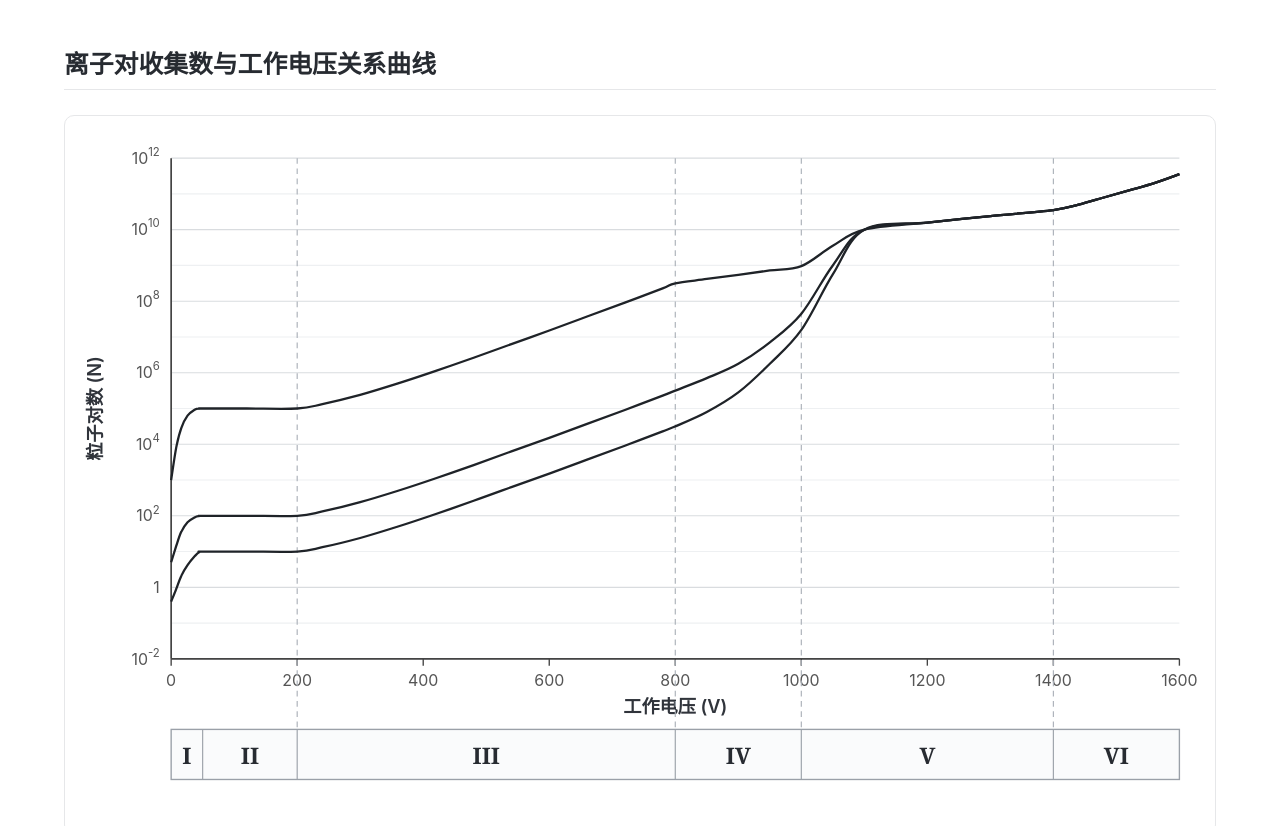
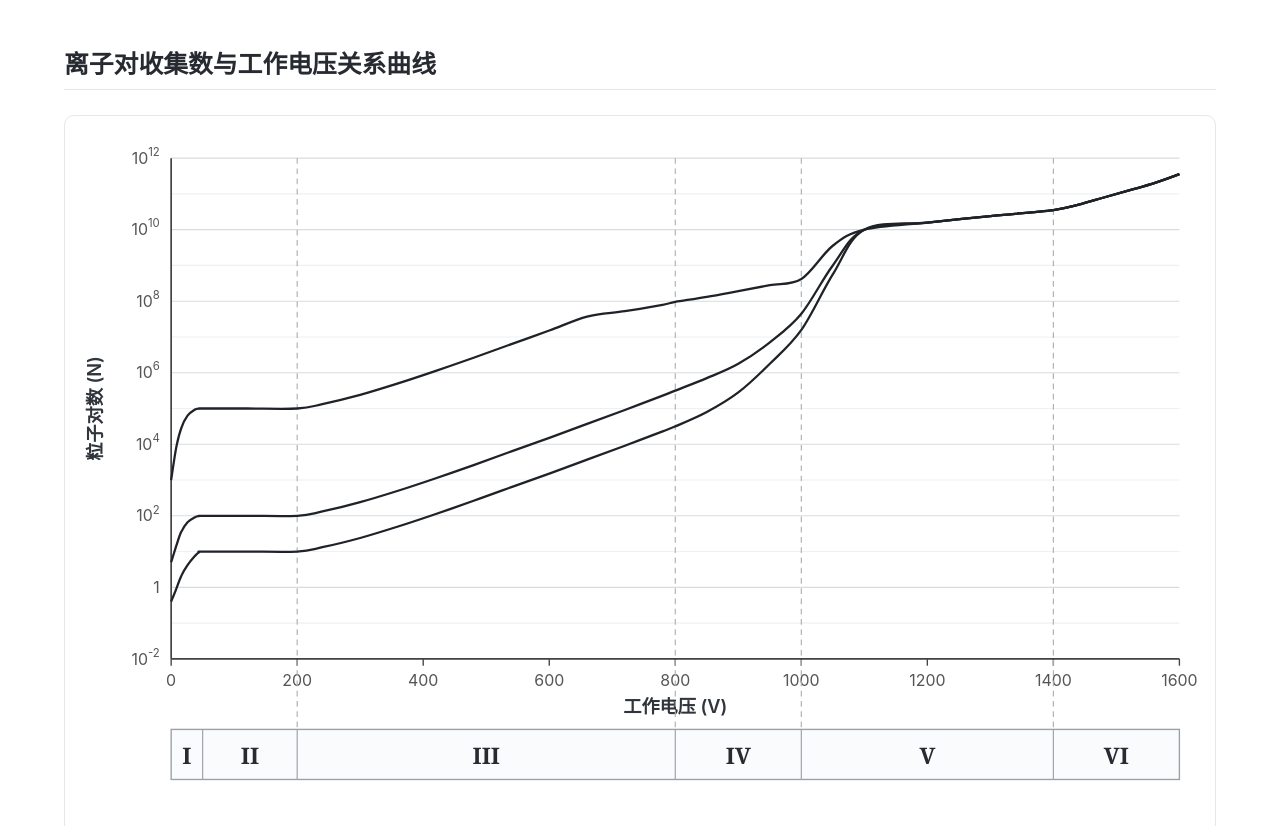
Before and after one commit to leaves-007/leaves-007.github.io, a plain HTML site: page study/核探测/气体电离探测器.html in a window 1280 px wide. Shown: the part 827-1653 px from the top of the page. Drawn offline with nearby package versions, Linux system fonts and the light colour scheme.

Commit message:
Site updated: 2026-11-11 12:36:00

```diff
--- a/study/核探测/气体电离探测器.html
+++ b/study/核探测/气体电离探测器.html
@@ -466,7 +466,7 @@ code { padding: .12em .35em; border-radius: 4px; background: #f0f1f2; font-famil
 
   /* 三条曲线：[工作电压, lg N] 控制点（对应不同初始电离的入射粒子） */
   var curves = [
-    { label: "上曲线", pts: [[0,3.0],[8,3.9],[16,4.45],[26,4.8],[38,4.97],[45,4.995],[50,5.0],[120,5.0],[200,5.0],[240,5.12],[300,5.38],[360,5.7],[420,6.05],[480,6.42],[540,6.8],[600,7.18],[660,7.57],[720,7.96],[780,8.36],[800,8.5],[850,8.62],[900,8.74],[950,8.86],[1000,8.98],[1050,9.55],[1100,10.0],[1200,10.2],[1300,10.38],[1400,10.55],[1440,10.7],[1480,10.9],[1520,11.1],[1560,11.3],[1600,11.55]] },
+    { label: "上曲线", pts: [[0,3.0],[8,3.9],[16,4.45],[26,4.8],[38,4.97],[45,4.995],[50,5.0],[120,5.0],[200,5.0],[240,5.12],[300,5.38],[360,5.7],[420,6.05],[480,6.42],[540,6.8],[600,7.18],[660,7.57],[720,7.72],[780,7.9],[800,7.98],[850,8.12],[900,8.28],[950,8.45],[1000,8.62],[1050,9.55],[1100,10.0],[1200,10.2],[1300,10.38],[1400,10.55],[1440,10.7],[1480,10.9],[1520,11.1],[1560,11.3],[1600,11.55]] },
     { label: "中曲线", pts: [[0,0.7],[8,1.15],[16,1.55],[26,1.82],[38,1.96],[45,1.995],[50,2.0],[120,2.0],[200,2.0],[240,2.12],[300,2.38],[360,2.7],[420,3.05],[480,3.42],[540,3.8],[600,4.18],[660,4.57],[720,4.96],[780,5.36],[800,5.5],[850,5.85],[900,6.25],[950,6.85],[1000,7.65],[1050,9.0],[1100,10.0],[1200,10.2],[1300,10.38],[1400,10.55],[1440,10.7],[1480,10.9],[1520,11.1],[1560,11.3],[1600,11.55]] },
     { label: "下曲线", pts: [[0,-0.4],[8,-0.05],[16,0.32],[26,0.62],[38,0.88],[45,0.985],[50,1.0],[120,1.0],[200,1.0],[240,1.12],[300,1.38],[360,1.7],[420,2.05],[480,2.42],[540,2.8],[600,3.18],[660,3.57],[720,3.96],[780,4.36],[800,4.5],[850,4.9],[900,5.45],[950,6.25],[1000,7.2],[1050,8.75],[1100,10.0],[1200,10.2],[1300,10.38],[1400,10.55],[1440,10.7],[1480,10.9],[1520,11.1],[1560,11.3],[1600,11.55]] }
   ];
```
